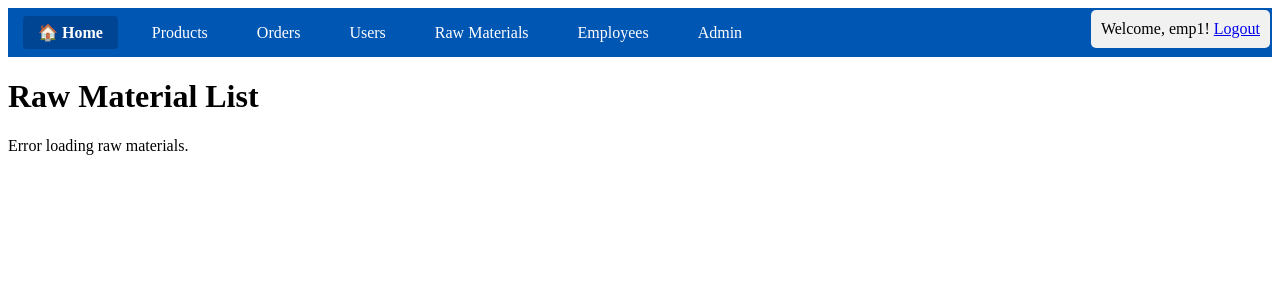
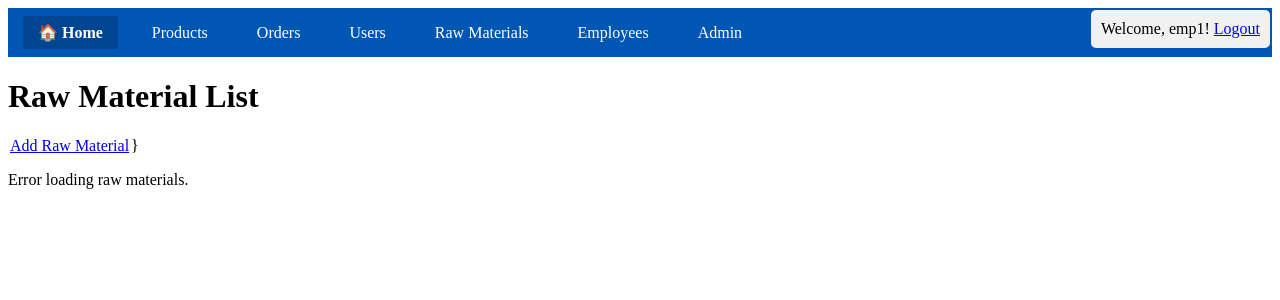
Before and after one commit to brendang-utah/ski_manufacturing_project, a Django app: page /raw-materials/ in a window 1280 px wide. Shown: the top 300 px of the page. Run offline with Django 5.2, Linux system fonts and the light colour scheme; a user stored in the database is signed in; data that the repository does not hold is empty.

Commit message:
raw materials again

```diff
--- a/ski_manufacturing_app/template_urls.py
+++ b/ski_manufacturing_app/template_urls.py
@@ -23,6 +23,6 @@
     path('employees/add/', EmployeeAddView.as_view(), name='add-employee'),
     path('employees/<int:pk>/edit/', EmployeeUpdateView.as_view(), name='employee-edit'),
     path('raw-materials/', RawMaterialListPageView.as_view(), name='raw-materials-page'),
-    #path('raw-materials/add/', RawMaterialAddView.as_view(), name='raw-materials-page'),
+    path('raw-materials/add/', RawMaterialAddView.as_view(), name='add-raw-material'),
     path('raw-materials/<int:pk>/edit', RawMaterialUpdateView.as_view(), name='edit-raw-material'),
 ]
--- a/ski_manufacturing_app/templates/raw-material.html
+++ b/ski_manufacturing_app/templates/raw-material.html
@@ -6,6 +6,7 @@
     <h1>Raw Material List</h1>
 
     {% if user.is_authenticated and user.is_staff %}
+        <a href="{% url 'add-raw-material' %}" id="add-raw-material" class="btn btn-primary">Add Raw Material</a>}
     {% endif %}
 
     <div id="raw-material-list"></div>
--- a/ski_manufacturing_app/templates/ski_manufacturing_app/raw-material-add.html
+++ b/ski_manufacturing_app/templates/ski_manufacturing_app/raw-material-add.html
@@ -11,7 +11,7 @@
 </head>
 <body>
     <div class="container">
-        <a href="/" class="back-link">← Back to Dashboard</a>
+        <a href="/raw-materials" class="back-link">← Back to Raw Materials</a>
         <h1>Raw Materials</h1>
 
         <ul id="raw-material-list" class="material-list">
--- a/ski_manufacturing_app/views.py
+++ b/ski_manufacturing_app/views.py
@@ -207,11 +207,11 @@
     authentication_classes = [SessionAuthentication]
     permission_classes = [IsAuthenticatedOrReadOnly]
 
-#class RawMaterialAddView(CreateView):
- #   model = RawMaterial
-  #  fields = ['name', 'quantity', 'cost_per_unit']
-   # template_name = 'ski_manufacturing_app/raw-material-add.html'
-    #success_url = '/raw-material/'
+class RawMaterialAddView(CreateView):
+    model = RawMaterial
+    fields = ['name', 'quantity', 'cost_per_unit']
+    template_name = 'ski_manufacturing_app/raw-material-add.html'
+    success_url = '/raw-material/'
 
 class RawMaterialUpdateView(UpdateView):
     model = RawMaterial
```
